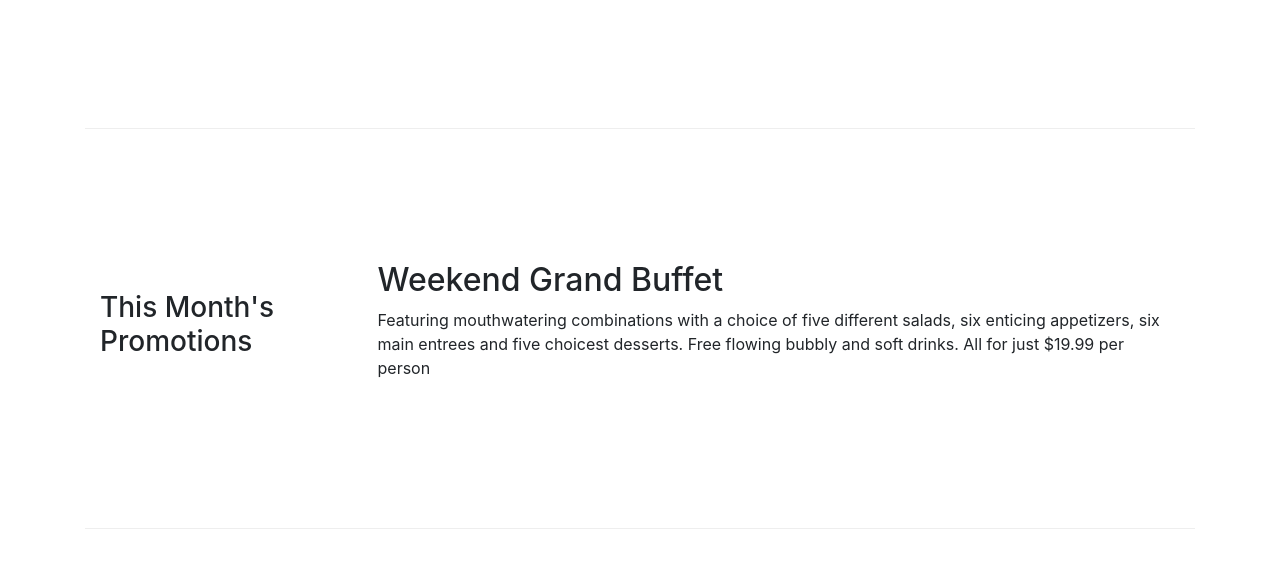
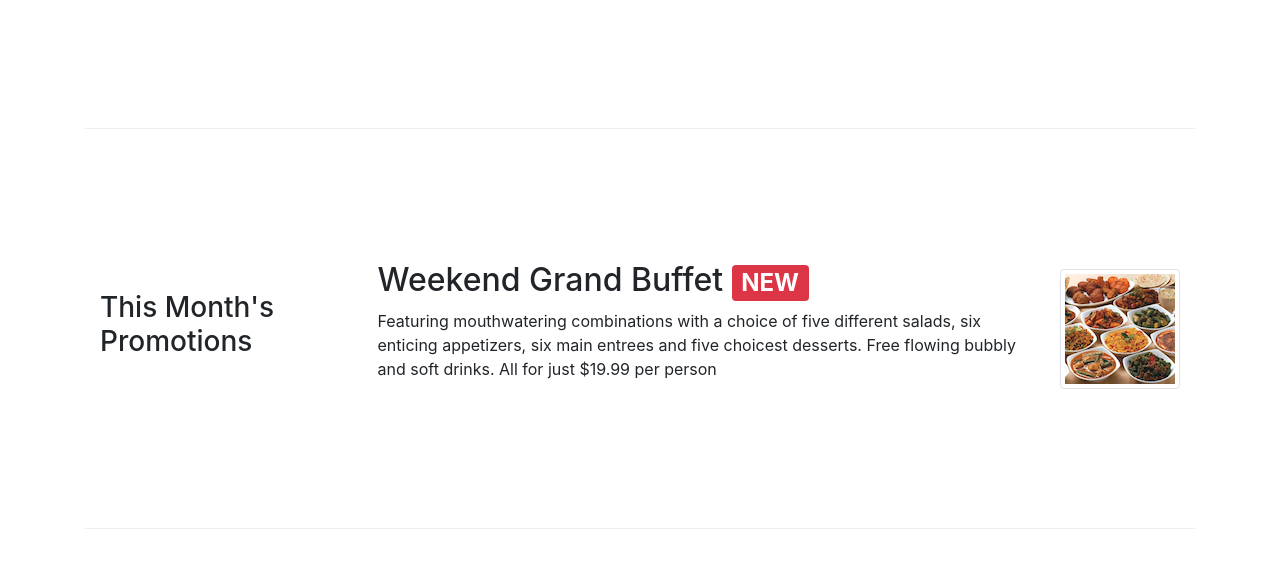
Before and after one commit to igorln/bootstrap-hk-university, a website: page index.html in a window 1280 px wide. Shown: the part 584-1152 px from the top of the page. Drawn offline with nearby package versions, Linux system fonts and the light colour scheme.

Commit message:
assignment 2 - req 2

```diff
--- a/index.html
+++ b/index.html
@@ -60,10 +60,12 @@
                             <span class="badge badge-danger">HOT</span>
                             <span class="badge badge-pill badge-secondary">$4.99</span>
                         </h2>
-                        <p class="d-none d-sm-block">A unique combination of Indian Uthappam (pancake) and
+                        <p class="d-none d-sm-block">
+                            A unique combination of Indian Uthappam (pancake) and
                             Italian pizza, topped with Cerignola olives, ripe vine
                             cherry tomatoes, Vidalia onion, Guntur chillies and
-                            Buffalo Paneer.</p>
+                            Buffalo Paneer.
+                        </p>
                     </div>
                 </div>
             </div>
@@ -74,8 +76,19 @@
                 <h3>This Month's Promotions</h3>
             </div>
             <div class="col col-sm col-md">
-                <h2>Weekend Grand Buffet</h2>
-                <p>Featuring mouthwatering combinations with a choice of five different salads, six enticing appetizers, six main entrees and five choicest desserts. Free flowing bubbly and soft drinks. All for just $19.99 per person </p>
+                <div class="media">
+                    <img class="d-flex ml-3 img-thumbnail align-self-center order-last"
+                    src="img/buffet.png" alt="Buffet">
+                    <div class="media-body">
+                        <h2 class="mt-0">
+                            Weekend Grand Buffet
+                            <span class="badge badge-danger">NEW</span>
+                        </h2>
+                        <p class="d-none d-sm-block">
+                            Featuring mouthwatering combinations with a choice of five different salads, six enticing appetizers, six main entrees and five choicest desserts. Free flowing bubbly and soft drinks. All for just $19.99 per person
+                        </p>
+                    </div>
+                </div>
             </div>
         </div>
 
@@ -90,11 +103,12 @@
                     <div class="media-body">
                         <h2 class="mt-0">Alberto Somayya</h2>
                         <h4>Executive Chef</h4>
-                        <p class="d-none d-sm-block">Award winning three-star Michelin chef with wide
+                        <p class="d-none d-sm-block">
+                            Award winning three-star Michelin chef with wide
                             International experience having worked closely with
                             whos-who in the culinary world, he specializes in
                             creating mouthwatering Indo-Italian fusion experiences.
-                            </p>
+                        </p>
                     </div>
                 </div>
             </div>
```
